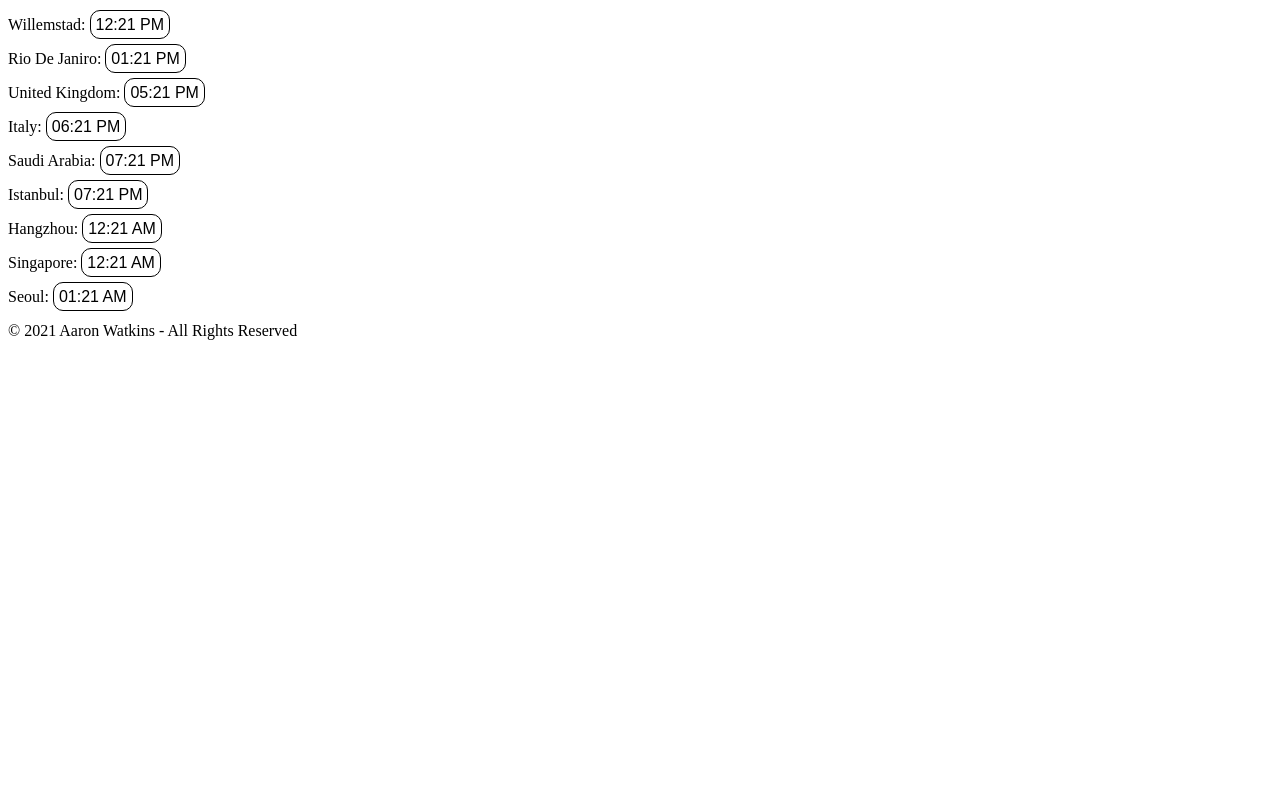
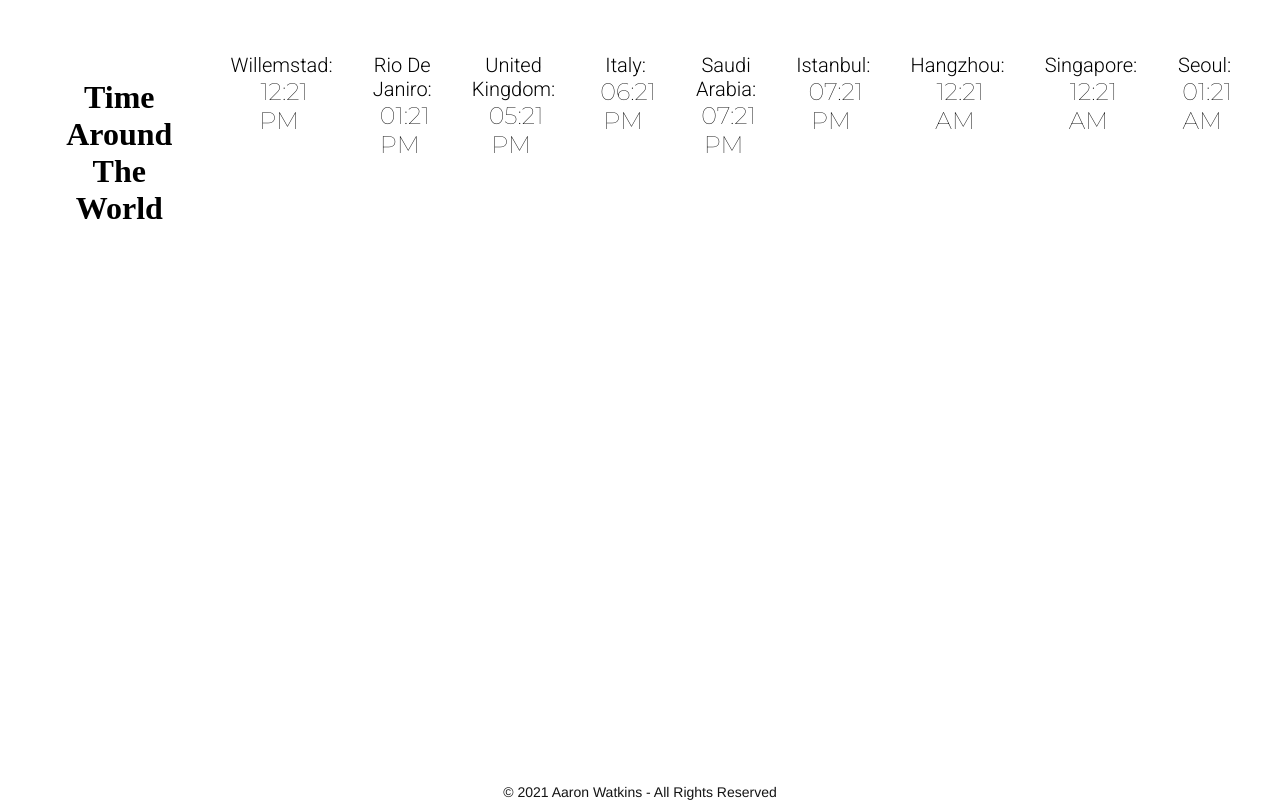
Before and after one commit to awat31/world-clocks, a plain HTML site: page index.html in a window 1280 px wide. Drawn offline with Linux system fonts and the light colour scheme.

Commit message:
More updates

```diff
--- a/index.html
+++ b/index.html
@@ -3,23 +3,27 @@
 <head>
   <link rel="icon" href="favicon.png">
   <link rel="stylesheet" href="style.css" type="text/css"/>
+  <link rel="preconnect" href="https://fonts.googleapis.com">
+  <link rel="preconnect" href="https://fonts.gstatic.com" crossorigin>
+  <link href="https://fonts.googleapis.com/css2?family=Montserrat:wght@100&display=swap" rel="stylesheet">
+  <link href="https://fonts.googleapis.com/css2?family=Roboto:wght@300&display=swap" rel="stylesheet">
   <script src="clocks.js"></script>
   <title>
     World Clock
   </title>
   <meta name"viewport" content="width=device-width, intial-scale=1">
 </head>
-<body onload="updateClocks()">
-
-<p>Willemstad: <span class="clock" data-timezone="America/Curacao"></span></p>
-<p>Rio De Janiro: <span class="clock" data-timezone="America/Sao_Paulo"></span></p>
-<p>United Kingdom: <span class="clock" data-timezone="Europe/London"></span></p>
-<p>Italy: <span class="clock" data-timezone="Europe/Rome"></span></p>
-<p>Saudi Arabia: <span class="clock" data-timezone="Asia/Riyadh"></span></p>
-<p>Istanbul: <span class="clock" data-timezone="Europe/Istanbul"></span></p>
-<p>Hangzhou: <span class="clock" data-timezone="Asia/Shanghai"></span></p>
-<p>Singapore: <span class="clock" data-timezone="Asia/Singapore"></span></p>
-<p>Seoul: <span class="clock" data-timezone="Asia/Seoul"></span></p>
+<body onload="updateClocks()" class="flex-container">
+<h1>Time Around The World</h1><br>
+<p class="location">Willemstad: <br><span class="clock" data-timezone="America/Curacao"></span></p>
+<p class="location">Rio De Janiro: <br><span class="clock" data-timezone="America/Sao_Paulo"></span></p>
+<p class="location">United Kingdom: <br><span class="clock" data-timezone="Europe/London"></span></p>
+<p class="location">Italy: <br><span class="clock" data-timezone="Europe/Rome"></span></p>
+<p class="location">Saudi Arabia: <br><span class="clock" data-timezone="Asia/Riyadh"></span></p>
+<p class="location">Istanbul: <br><span class="clock" data-timezone="Europe/Istanbul"></span></p>
+<p class="location">Hangzhou: <br><span class="clock" data-timezone="Asia/Shanghai"></span></p>
+<p class="location">Singapore: <br><span class="clock" data-timezone="Asia/Singapore"></span></p>
+<p class="location">Seoul: <br><span class="clock" data-timezone="Asia/Seoul"></span></p>
 
 
 
--- a/style.css
+++ b/style.css
@@ -1,6 +1,42 @@
+h1{
+  padding: 30px;
+
+}
+
+
+p{
+padding: 5px;
+}
+
+
 .clock {
-   font-family: sans-serif;
-   border: thin solid;
-   border-radius: 10px;
+   font-size: 24px;
+   font-family: 'Montserrat', sans-serif;
    padding: 5px;
 }
+
+.location{
+  font-family: 'Roboto', sans-serif;
+  font-size: 20px;
+  padding-bottom: 5px;
+  padding-left: 20px;
+  padding-right: 20px;
+}
+
+.flex-container{
+  display: flex;
+  justify-content: center;
+  text-align: center;
+  padding: 20px;
+}
+
+footer{
+  color: rgb(20,20,20);
+  position: bottom;
+  left: 0;
+  bottom:0;
+  width: 100%;
+  text-align: center;
+  font-size: 14px;
+  font-family: Helvetica;
+}
```
